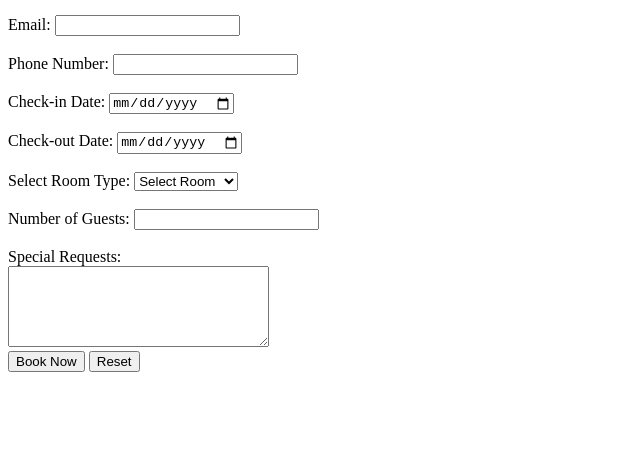
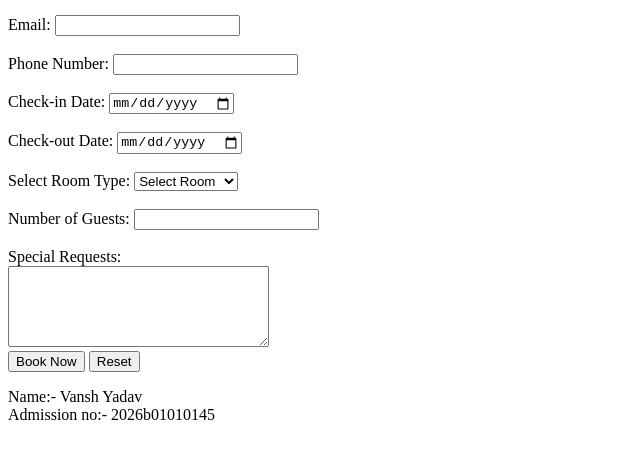
Before and after one commit to vanshyadav8750-ship-it/web-dev-couser, a plain HTML site: page hotel booking form.html in a window 1280 px wide. Shown: the part 104-562 px from the top of the page, without its empty margins (0-640 px from the left). Drawn offline with Linux system fonts and the light colour scheme.

Commit message:
Update hotel booking form.html

```diff
--- a/hotel booking form.html
+++ b/hotel booking form.html
@@ -55,6 +55,8 @@
 
         <button type="submit">Book Now</button>
         <button type="reset">Reset</button>
+        <p>Name:- Vansh Yadav
+<br> Admission no:- 2026b01010145</p>
 
     </form>
 
```
